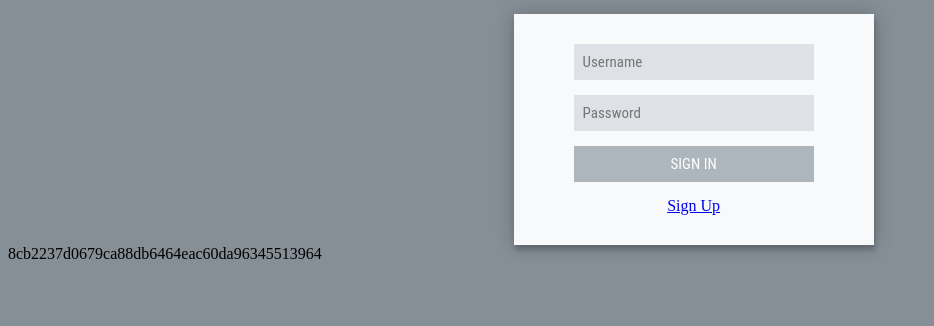
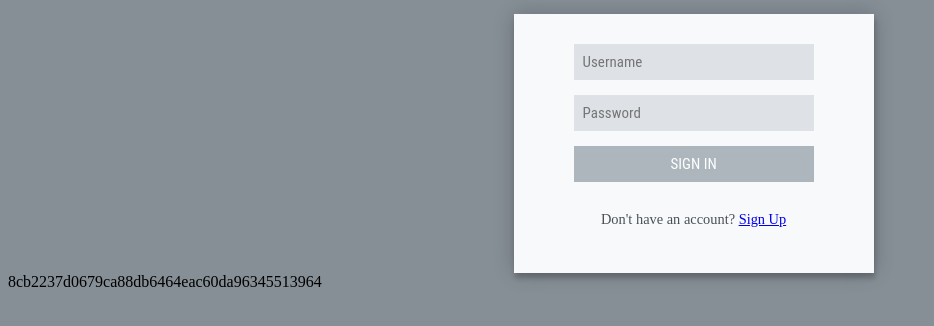
Before and after one commit to j-seixas/feup-ltw, a PHP site: page / in a window 1280 px wide. Shown: the part 167-493 px from the top of the page, without its empty margins (0-934 px from the left). Run offline with PHP 8.4, Linux system fonts and the light colour scheme; data comes from the database, SQL or seed files in the repository.

Commit message:
ja nao me lembro que changes eram estas

```diff
--- a/css/style.css
+++ b/css/style.css
@@ -46,6 +46,12 @@ body {
   background: #868e96;
 }
 
+.text {
+  font-size: 0.9em;
+  margin: 15 0 0;
+  color: #495057;
+}
+
 body > header > * > a {
   width: 100%;
   margin: auto;
--- a/templates/login.php
+++ b/templates/login.php
@@ -14,7 +14,9 @@
           <input type="submit" value="Sign In">
         </div>
         <div>
-          <a href="signUp.php">Sign Up</a>
+          <p class="text">
+            Don't have an account? <a href="signUp.php">Sign Up</a>
+          </p>
         </div>
       </form>
     <?php } ?>
--- a/templates/register/signUp.php
+++ b/templates/register/signUp.php
@@ -10,7 +10,9 @@
         <input type="submit" value="Sign Up" id="register">
       </div>
       <div>
-        <a href="index.php">Sign In</a>
+        <p class="text">
+          Already have an account? <a href="index.php">Sign In</a>
+        </p>
       </div>
     </form>
   </div>
```
